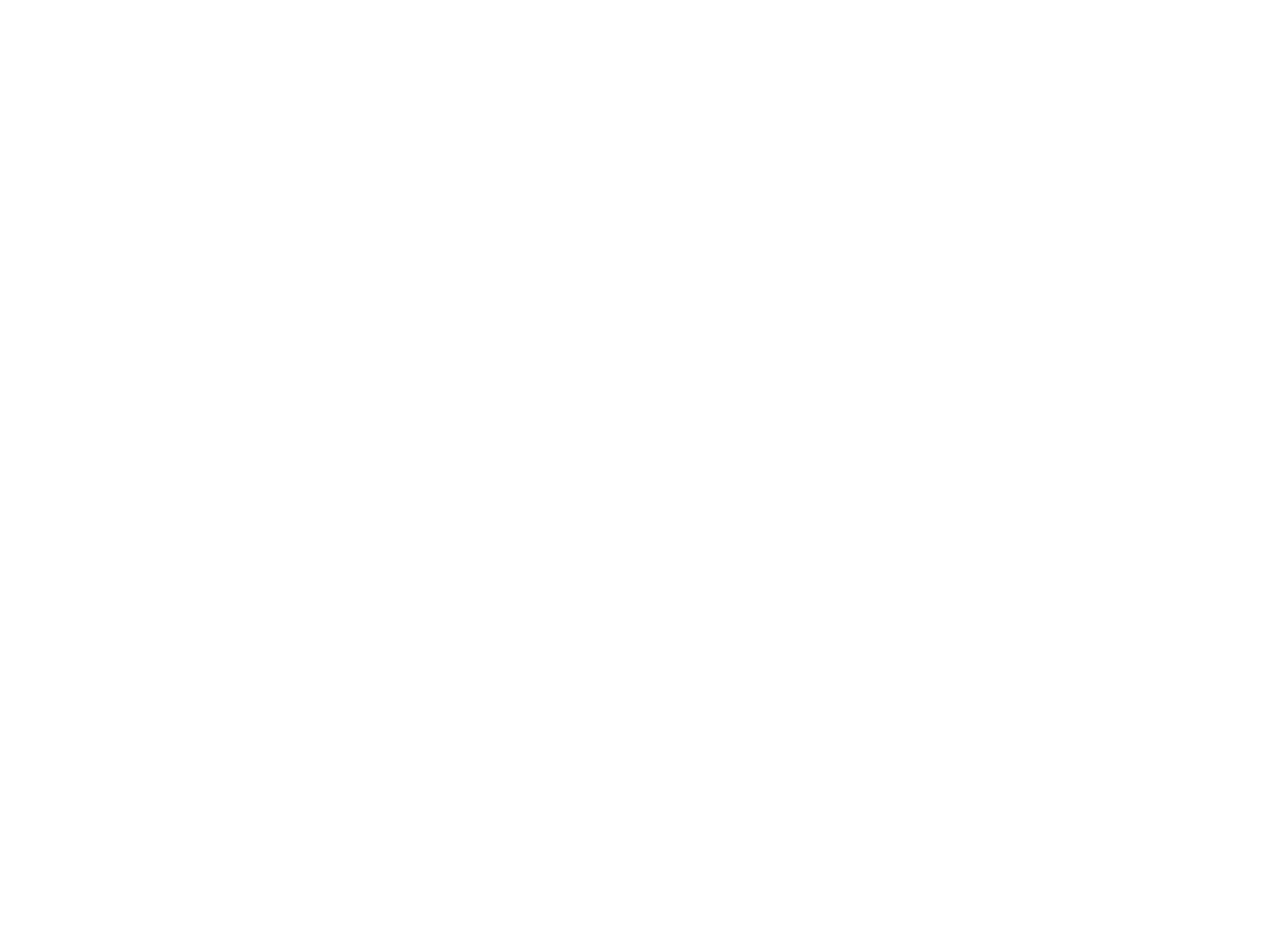
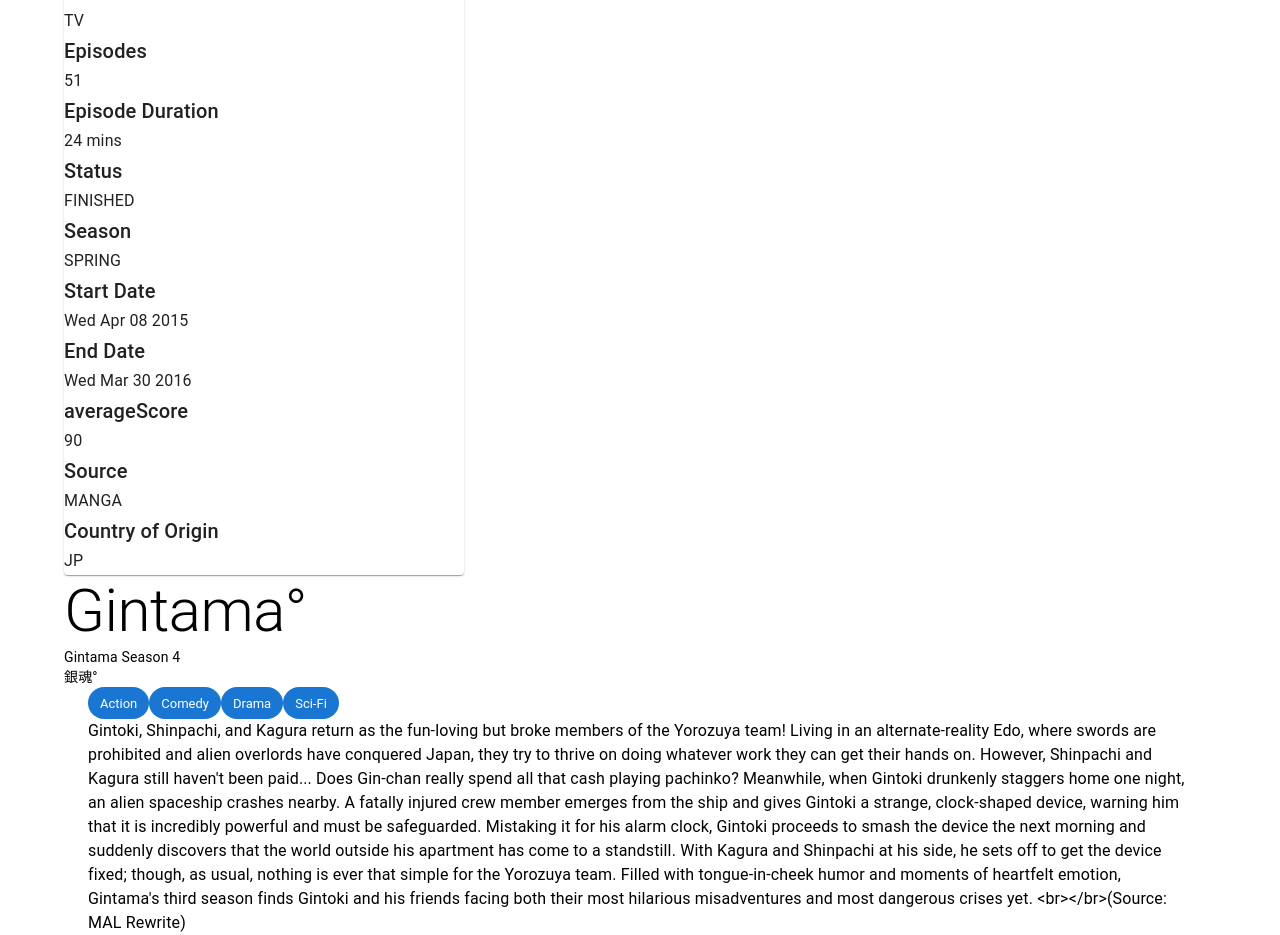
Before and after one commit to mdicroce/ProjectReact, a React (Create React App) app: page /detail/1 in a window 1280 px wide. Shown: the part 1285-2220 px from the top of the page. Before the commit the page ends 1260 px from the top, so only its background shows below. Built offline with nearby package versions, Linux system fonts and the light colour scheme.

Commit message:
Changes on description page

```diff
--- /dev/null
+++ b/src/components/DescriptionItem.tsx
@@ -0,0 +1,23 @@
+import { Box, Typography } from '@mui/material'
+import React from 'react'
+
+interface Props {
+  label: string
+  text: string | number
+}
+
+export const DescriptionItem: React.FC<Props> = ({ label, text }) => {
+  return (
+    <><Box>
+
+      <Typography variant="h6">
+        {label}
+      </Typography>
+      <Typography variant="subtitle1">
+        { text }
+      </Typography>
+    </Box><Box>
+        <Typography></Typography>
+      </Box></>
+  )
+}
--- /dev/null
+++ b/src/components/ListOfGenres.tsx
@@ -0,0 +1,16 @@
+import { Chip } from '@mui/material'
+import React from 'react'
+
+interface Props {
+  genres: string[] | undefined
+}
+
+export const ListOfGenres: React.FC<Props> = ({ genres }) => {
+  return (
+    <div>
+      { genres?.map((gen: string, index: number) => {
+        return (<Chip key={index} label={gen} color="primary" />)
+      })}
+    </div>
+  )
+}
--- a/src/routes/Detail.tsx
+++ b/src/routes/Detail.tsx
@@ -1,8 +1,10 @@
-import { Box, Card, CardMedia, Container, Typography } from '@mui/material'
+import { Box, Card, CardMedia, Container, Stack, Typography } from '@mui/material'
 import Grid2 from '@mui/material/Unstable_Grid2/Grid2'
 import React from 'react'
 import type { CoverImage } from './home'
 import details from '../mock/details.json'
+import { ListOfGenres } from '../components/ListOfGenres'
+import { DescriptionItem } from '../components/DescriptionItem'
 
 export interface StartEndDate {
   year: number
@@ -17,6 +19,7 @@
 }
 
 export interface AnimeDetails {
+  format: string
   id: number
   title: Title
   type: string
@@ -38,6 +41,10 @@
 
 export const Detail: React.FC = () => {
   const animeDetail: AnimeDetails = details.data.Media
+  const getDate = (date: { year: number, month: number, day: number }): string => {
+    const newDate = new Date(`${date.year}/${date.month}/${date.day}`)
+    return newDate.toDateString()
+  }
 
   return <div>
 
@@ -50,12 +57,45 @@
           <Card>
             <CardMedia component="img" image={ animeDetail?.coverImage.large } />
           </Card>
+          <Card>
+            <Stack >
+              <DescriptionItem label="Format" text={ animeDetail?.format } />
+              <DescriptionItem label="Episodes" text={ animeDetail?.episodes } />
+              <DescriptionItem label="Episode Duration" text={ `${animeDetail?.duration} mins` } />
+              <DescriptionItem label="Status" text={ animeDetail?.status } />
+              <DescriptionItem label="Season" text={ animeDetail?.season } />
+              <DescriptionItem label="Start Date" text={ getDate(animeDetail?.startDate) } />
+              <DescriptionItem label="End Date" text={ getDate(animeDetail?.endDate) } />
+              <DescriptionItem label="averageScore" text={ `${animeDetail?.averageScore}` } />
+              <DescriptionItem label="Source" text={ animeDetail?.source } />
+              <DescriptionItem label="Country of Origin" text={ animeDetail?.countryOfOrigin } />
+            </Stack>
+          </Card>
         </Grid2>
         <Grid2>
           <Box>
             <Typography variant="h2" component="h1">
               { animeDetail?.title.userPreferred }
             </Typography>
+            <Typography variant='body2' component="p">
+              { animeDetail?.title.english }
+            </Typography>
+            <Typography variant='body2' component="p">
+              { animeDetail?.title.native }
+            </Typography>
+          </Box>
+          <Box>
+            <Container>
+              <Box>
+                <ListOfGenres genres={ animeDetail?.genres } />
+              </Box>
+              <Box>
+                <Typography variant="body1" component="p">
+                  { animeDetail?.description }
+                </Typography>
+              </Box>
+
+            </Container>
           </Box>
         </Grid2>
       </Grid2>
```
